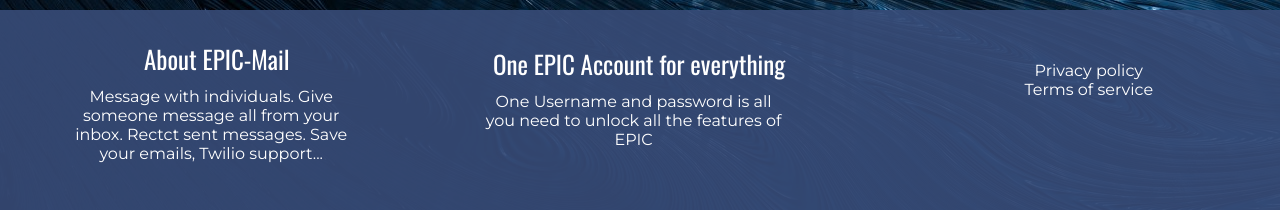
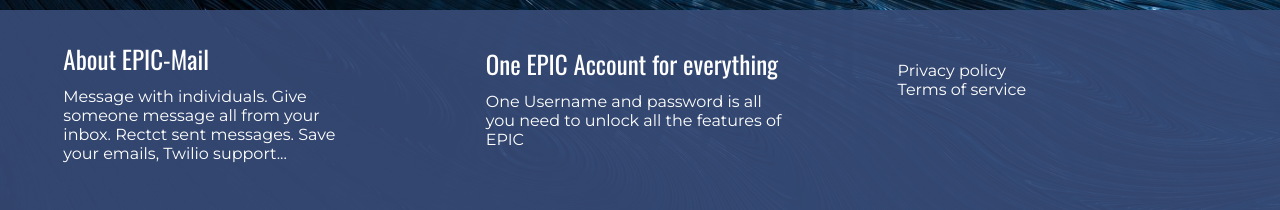
Before and after one commit to nkpremices/EPIC-Mail, a website: page UI/index.html in a window 1280 px wide. Shown: the part 668-878 px from the top of the page. Drawn offline with nearby package versions, Linux system fonts and the light colour scheme.

Commit message:
[Chore #164546186] Improve the code of the styling file of the home page

```diff
--- a/UI/css/styleh.css
+++ b/UI/css/styleh.css
@@ -6,20 +6,16 @@
 
 body{
     margin: 0;
-
 }
 
 .page{
-
     margin : 0% 0% 0% 0%;
-
 }
 
 .header{
     background: rgba(7, 113, 195, 0.8);
     color: white;
     width: 100;
-
     height: 60px;
 }
 
@@ -32,18 +28,14 @@
     float: right;
 }
 .header-left{
-    display: inline;
     width: 30%;
     height: 50px;
-
-
 }
 .header-right{
     height: 50px;
-    display: inline;
+    display: inline-block;
     width: 70%;
     position: fixed;
-
 }
 
 .header-left h1{
@@ -64,7 +56,6 @@
     text-decoration: none;
     text-transform: uppercase;
     text-align: center;
-
 }
 .nav-inactive:hover{
     margin: 10px 0% 0% 0%;
@@ -72,10 +63,8 @@
      background-color: #393c41e9;
 }
 
-
 .nav-active{
     background-color: #384b77e8;
-
     margin: 10px 0% 0% 0%;
     padding: 15px 0% 20px 0%;
 }
@@ -95,20 +84,16 @@
     background-image: url('../assets/images/bg1.jpeg');
     background-repeat: repeat-y; /* for vertical repeat */
     background-repeat: repeat-x; /* for horizontal repeat */
-
 }
 
- .footer{
+.footer{
     background:#384b77e8;
     color: white;
     width: 100;
-
     height: 200px;
-
 }
 
 .page-body-up{
-
     height: 250px;
     padding: 15px 0% 15px 0%;
     color: black;
@@ -124,7 +109,6 @@
     display: inline-block;
     width: 50%;
     text-align: center;
-
 }
 
 .page-body-up .page-body-left{
@@ -133,7 +117,6 @@
     height:auto;
     padding: 50px 0% 50px 0;
     text-align: center;
-
 }
 
 .page-body-down .page-body-right{
@@ -157,8 +140,6 @@
     font-weight: 400;
     font-size: 32px;
     color:white;
-
-
 }
 
 .page-body-up .page-body-left #app-pub{
@@ -176,7 +157,6 @@
     width: 30%;
     border: 0;
     padding: 10px;
-
     color: #ffffff;
     font-size: 14px;
     cursor: pointer;
@@ -197,7 +177,7 @@
     color: white;
     text-decoration: none;
     padding: 30px 0% 0px 0%;
-    text-align: center;
+    text-align: left;
 }
 
 .footer .page-body-center{
@@ -206,14 +186,14 @@
     color: white;
     text-decoration: none;
     padding: 30px 0% 0px 0%;
-    text-align: center;
+    text-align: left;
 }
 .footer .page-body-right{
     display: inline-block;
     width : 33%;
     color: white;
     text-decoration: none;
-    text-align: center;
+    text-align: left;
     padding: 30px 0% 0px 0%;
 }
 
@@ -225,7 +205,7 @@
 }
 
 .footer .page-body-left #app-name{
-    margin: 5px 10px 10px 5%;
+    margin: 5px 10px 10px 15%;
      display: inline;
     font-family: 'Oswald', sans-serif;
     font-weight: 400;
@@ -241,7 +221,7 @@
 }
 
 .footer .page-body-center #app-name{
-    margin: 5px 10px 10px 5%;
+    margin: 5px 10px 10px 15%;
      display: inline;
     font-family: 'Oswald', sans-serif;
     font-weight: 400;
```
